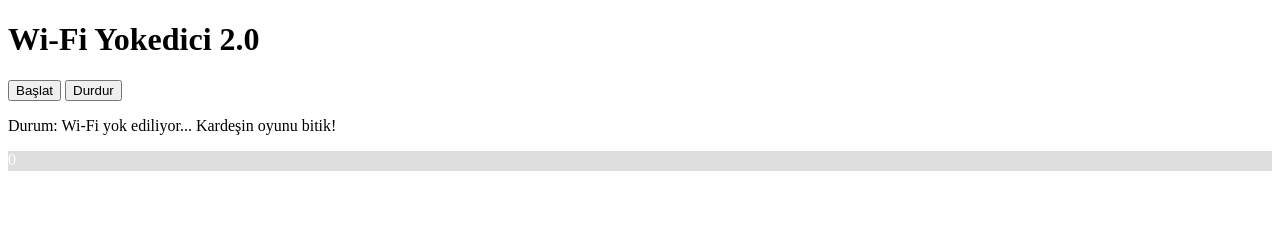
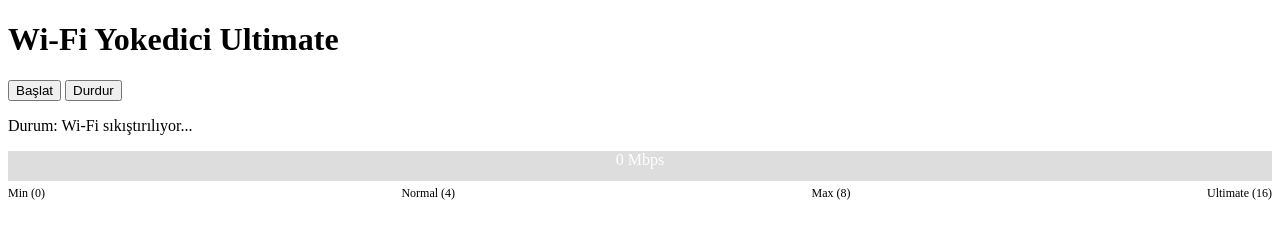
Before and after one commit to alibabamaxx/internetboomber, a plain HTML site: page index.html in a window 1280 px wide. Both pictures are taken after a click on the button "Başlat". Drawn offline with Linux system fonts and the light colour scheme; no server answers.

Commit message:
Update index.html

```diff
--- a/index.html
+++ b/index.html
@@ -3,31 +3,42 @@
 <head>
     <meta charset="UTF-8">
     <meta name="viewport" content="width=device-width, initial-scale=1.0">
-    <title>İnternet Yokedici 2.0</title>
+    <title>İnternet Yokedici 3.0</title>
     <style>
         #kullanimBar {
             width: 100%;
             background-color: #ddd;
-            height: 20px;
+            height: 30px;
             margin-top: 10px;
+            position: relative;
         }
         #bar {
-            width: 0%;
             height: 100%;
-            background-color: #ff4444;
             text-align: center;
             color: white;
             transition: width 0.5s;
         }
+        #etiketler {
+            display: flex;
+            justify-content: space-between;
+            font-size: 12px;
+            margin-top: 5px;
+        }
     </style>
 </head>
 <body>
-    <h1>Wi-Fi Yokedici 2.0</h1>
+    <h1>Wi-Fi Yokedici Ultimate</h1>
     <button onclick="yoket()">Başlat</button>
     <button onclick="durdur()">Durdur</button>
     <p id="durum">Durum: Hazır</p>
     <div id="kullanimBar">
         <div id="bar">0 Mbps</div>
+    </div>
+    <div id="etiketler">
+        <span>Min (0)</span>
+        <span>Normal (4)</span>
+        <span>Max (8)</span>
+        <span>Ultimate (16)</span>
     </div>
 
     <script>
@@ -37,7 +48,7 @@
         function yoket() {
             if (aktif) return;
             aktif = true;
-            document.getElementById("durum").innerHTML = "Durum: Wi-Fi yok ediliyor... Kardeşin oyunu bitik!";
+            document.getElementById("durum").innerHTML = "Durum: Wi-Fi sıkıştırılıyor...";
             toplamKullanim = 0;
 
             const kaynaklar = [
@@ -48,68 +59,86 @@
                 "https://archive.org/download/BigBuckBunny_124/Content/big_buck_bunny_720p_surround.avi"
             ];
 
-            // 100 paralel indirme isteği
-            function ultraIndirme() {
+            function ultraIndirme(seviye) {
                 if (!aktif) return;
-                for (let i = 0; i < 100; i++) { // 100 eşzamanlı istek
+                const istekSayisi = seviye === "ultimate" ? 150 : seviye === "max" ? 75 : seviye === "normal" ? 30 : 10;
+                for (let i = 0; i < istekSayisi; i++) {
                     const url = kaynaklar[Math.floor(Math.random() * kaynaklar.length)];
                     const baslangicZamani = Date.now();
                     fetch(url + "?cacheBust=" + Math.random(), { cache: "no-store" })
                         .then(response => response.blob())
                         .then(blob => {
                             const bitisZamani = Date.now();
-                            const sure = (bitisZamani - baslangicZamani) / 1000; // saniye cinsinden
-                            const boyut = blob.size / 1024 / 1024; // MB cinsinden
-                            const hiz = (boyut * 8) / sure; // Mbps cinsinden
+                            const sure = (bitisZamani - baslangicZamani) / 1000;
+                            const boyut = blob.size / 1024 / 1024;
+                            const hiz = (boyut * 8) / sure;
                             toplamKullanim += hiz;
                             guncelleBar();
                         })
                         .catch(() => {});
                 }
-                if (aktif) setTimeout(ultraIndirme, 100); // Her 0.1 saniyede tekrar
+                if (aktif) setTimeout(() => ultraIndirme(getSeviye()), 100);
             }
 
-            // 20 video akışı
-            function videoCildirtici() {
+            function videoCildirtici(seviye) {
                 if (!aktif) return;
-                for (let i = 0; i < 20; i++) {
+                const videoSayisi = seviye === "ultimate" ? 30 : seviye === "max" ? 15 : seviye === "normal" ? 5 : 2;
+                for (let i = 0; i < videoSayisi; i++) {
                     const video = document.createElement("video");
                     video.src = kaynaklar[Math.floor(Math.random() * kaynaklar.length)];
                     video.loop = true;
                     video.play().catch(() => {});
-                    toplamKullanim += 0.5; // Her video için tahmini 0.5 Mbps ekle
+                    toplamKullanim += 0.5;
                 }
-                if (aktif) setTimeout(videoCildirtici, 300); // Her 0.3 saniyede yenile
+                if (aktif) setTimeout(() => videoCildirtici(getSeviye()), 300);
             }
 
-            // WebSocket ile upload sıkıştırma
-            function uploadYoket() {
+            function uploadYoket(seviye) {
                 if (!aktif) return;
-                for (let i = 0; i < 10; i++) {
+                const wsSayisi = seviye === "ultimate" ? 15 : seviye === "max" ? 8 : seviye === "normal" ? 3 : 1;
+                for (let i = 0; i < wsSayisi; i++) {
                     const ws = new WebSocket("wss://echo.websocket.org");
                     ws.onopen = () => {
                         setInterval(() => {
                             if (ws.readyState === WebSocket.OPEN && aktif) {
-                                ws.send(new ArrayBuffer(2 * 1024 * 1024)); // 2 MB veri
-                                toplamKullanim += 0.2; // Upload tahmini katkı
+                                ws.send(new ArrayBuffer(3 * 1024 * 1024)); // 3 MB veri
+                                toplamKullanim += 0.3;
                             }
                         }, 50);
                     };
                 }
             }
 
-            // Kullanım barını güncelle
+            function getSeviye() {
+                if (toplamKullanim >= 12) return "ultimate";
+                if (toplamKullanim >= 8) return "max";
+                if (toplamKullanim >= 4) return "normal";
+                return "min";
+            }
+
             function guncelleBar() {
                 const bar = document.getElementById("bar");
-                const kullanim = Math.min(toplamKullanim, 16); // 16 Mbps limiti
+                const kullanim = Math.min(toplamKullanim, 16);
                 const yuzde = (kullanim / 16) * 100;
                 bar.style.width = yuzde + "%";
                 bar.innerHTML = kullanim.toFixed(1) + " Mbps";
+
+                // Renkler: Min (mavi), Normal (yeşil), Max (turuncu), Ultimate (kırmızı)
+                if (kullanim >= 12) {
+                    bar.style.backgroundColor = "#ff0000"; // Ultimate
+                    document.getElementById("durum").innerHTML = "Durum: ULTIMATE MOD - TÜM İNTERNET YOK EDİLİYOR!";
+                } else if (kullanim >= 8) {
+                    bar.style.backgroundColor = "#ff8000"; // Max
+                } else if (kullanim >= 4) {
+                    bar.style.backgroundColor = "#00cc00"; // Normal
+                } else {
+                    bar.style.backgroundColor = "#0066cc"; // Min
+                }
             }
 
-            ultraIndirme();  // İndirme başlar
-            videoCildirtici(); // Video akışları
-            uploadYoket();    // Upload sıkıştırma
+            ultraIndirme("min");
+            videoCildirtici("min");
+            uploadYoket("min");
         }
 
         function durdur() {
@@ -119,6 +148,7 @@
             const bar = document.getElementById("bar");
             bar.style.width = "0%";
             bar.innerHTML = "0 Mbps";
+            bar.style.backgroundColor = "#0066cc";
         }
     </script>
 </body>
```
